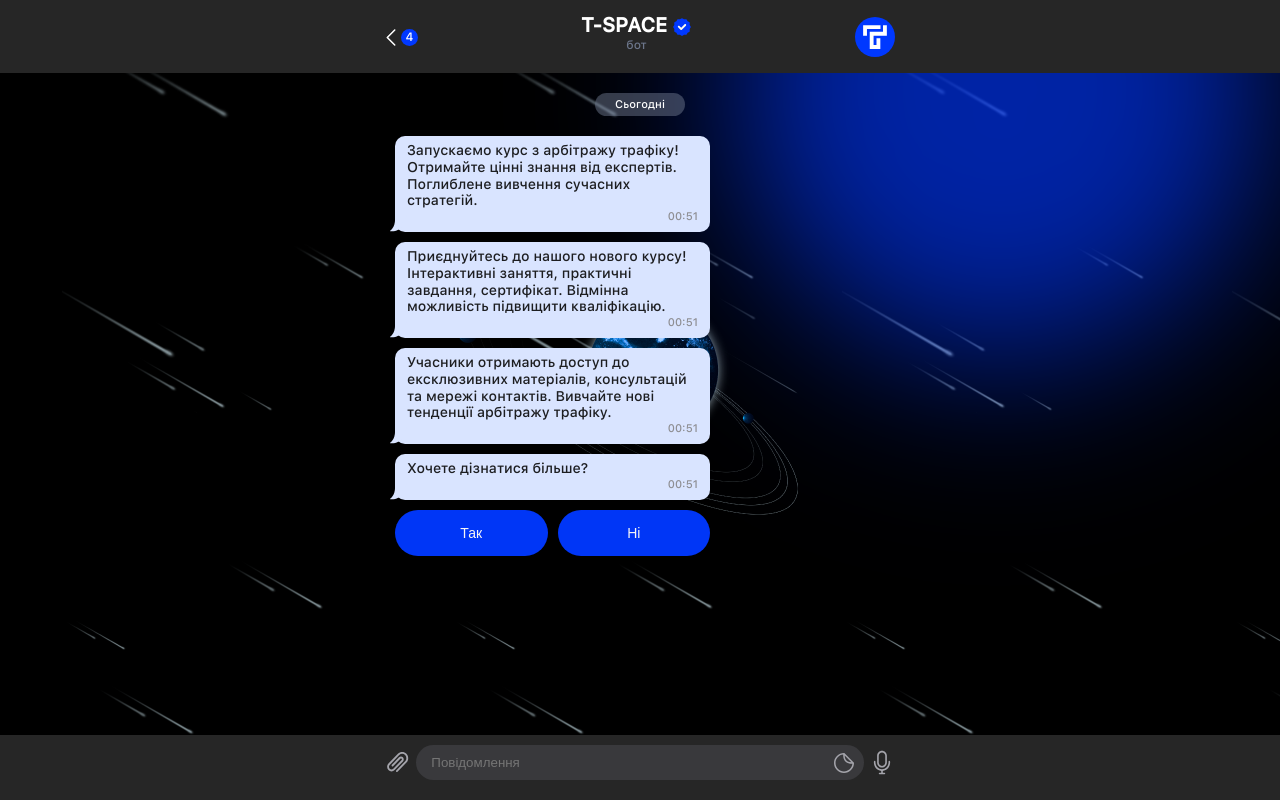
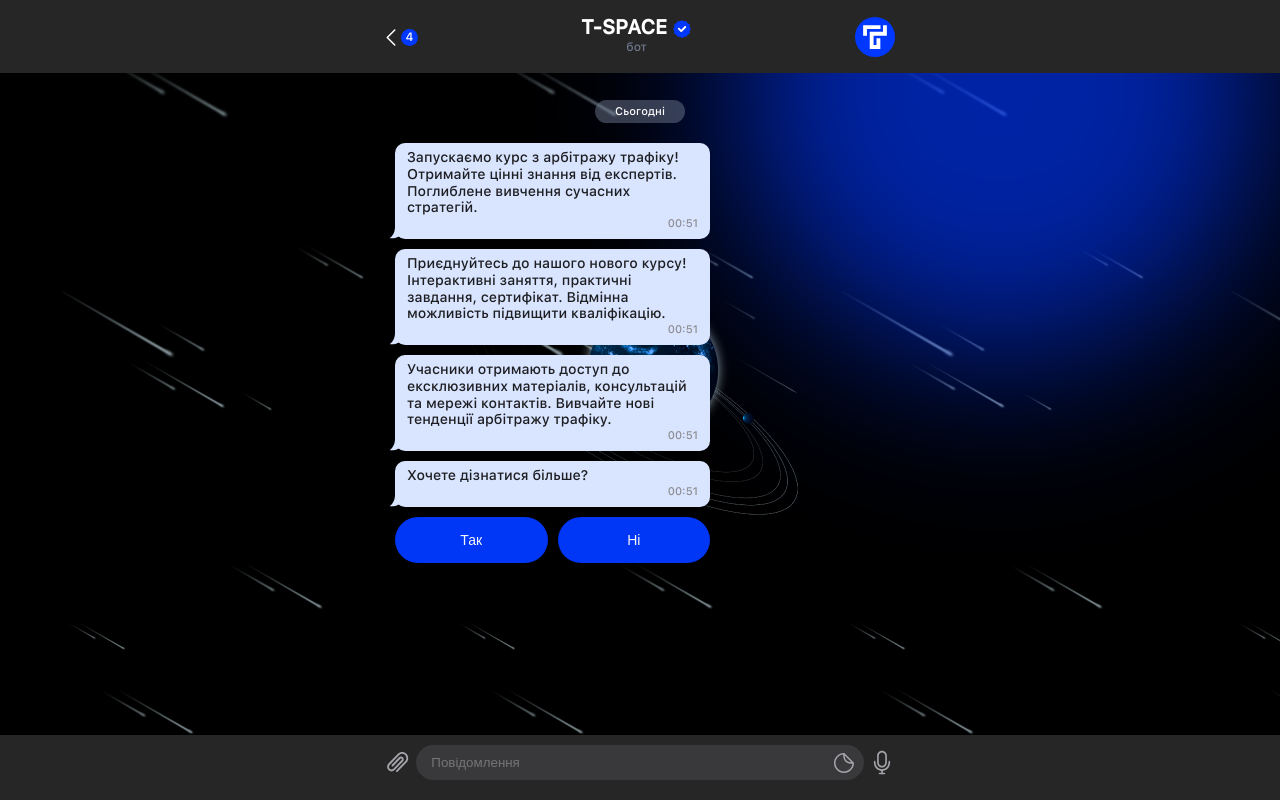
Before and after one commit to DmytroPrymachenko/project-T-Space, a website built with Vite: page index.html in a window 1280 px wide. Built offline with nearby package versions, Linux system fonts and the light colour scheme.

Commit message:
finish micro fix

```diff
--- a/src/style/chat.css
+++ b/src/style/chat.css
@@ -1,7 +1,7 @@
 .chat__container {
-  max-height: 80vh;
+  max-height: 90vh;
   overflow-y: auto;
-  padding: 20px 10px 10px 10px;
+  padding: 100px 10px 10px 10px;
   box-sizing: border-box;
 }
 
--- a/src/style/header.css
+++ b/src/style/header.css
@@ -1,6 +1,7 @@
 .header {
   width: 100%;
-
+  position: fixed;
+  z-index: 999;
   background: #262626;
   color: FFFFFF;
   justify-content: center;
@@ -53,6 +54,7 @@
   display: flex;
   width: 100%;
   justify-content: space-between;
+  align-items: center;
 }
 .header__back {
   display: flex;
```
